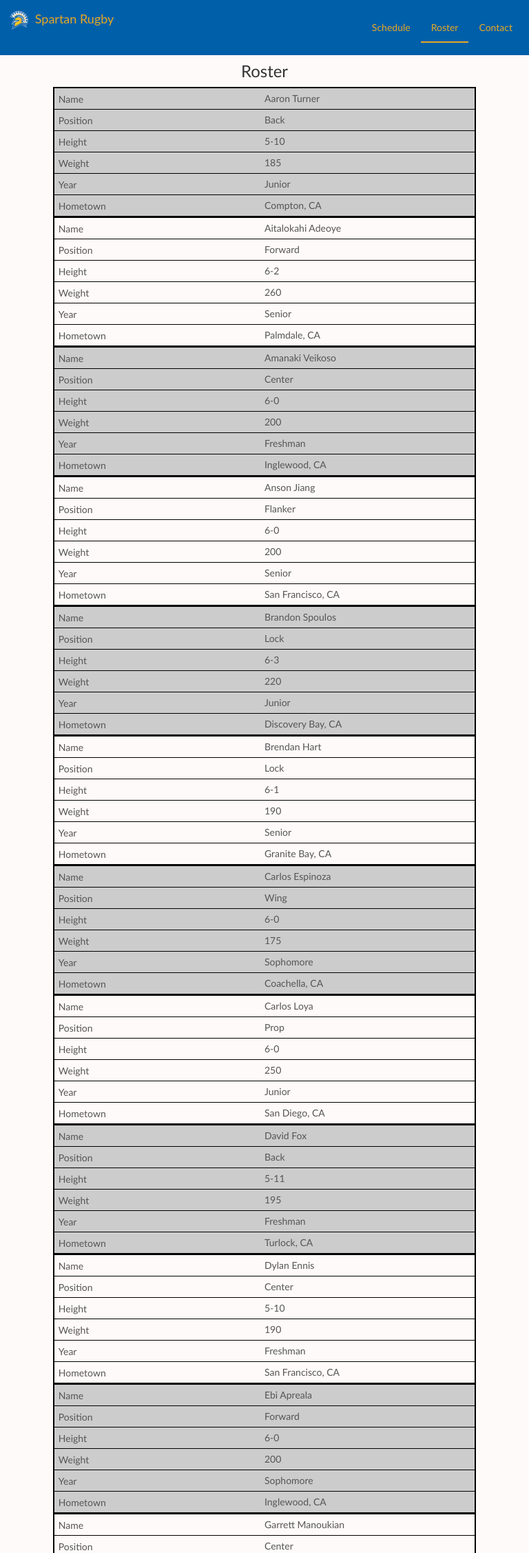
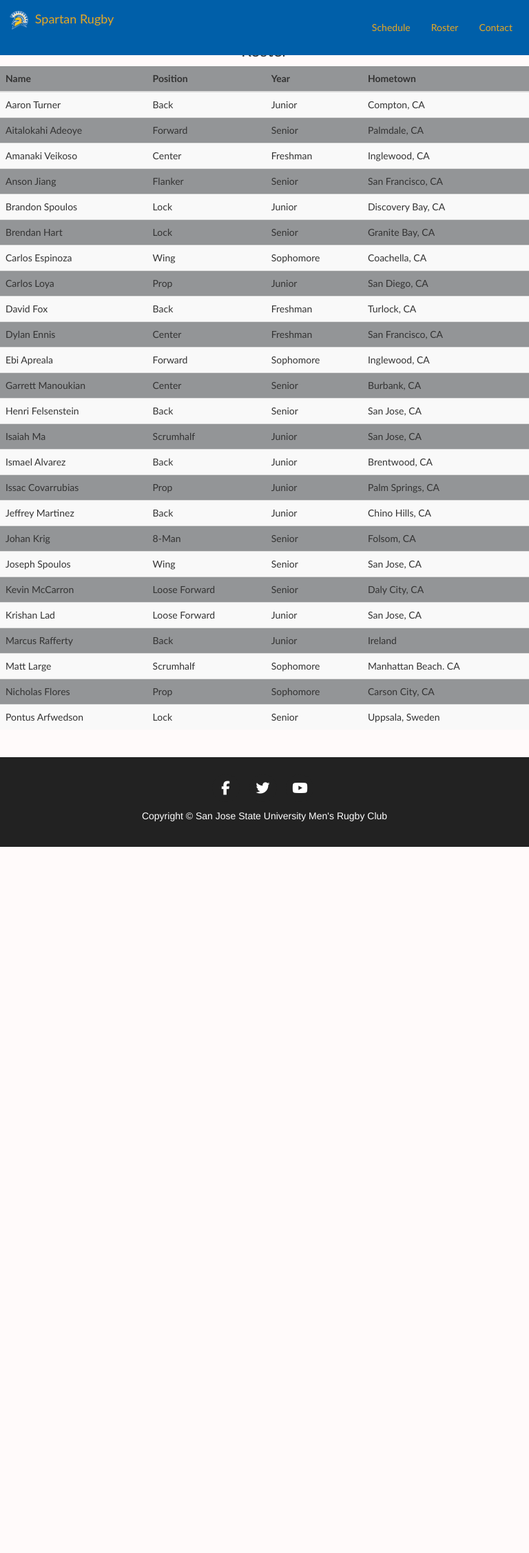
Before and after one commit to ans0nJ/sjsu-rugby, a Flask app: page /roster/ in a window 768 px wide. Shown: the top 2252 px of the page at 69% size. After the commit the page ends 1228 px from the top, so only its background shows below. Run offline with Flask 2, Linux system fonts and the light colour scheme; data comes from the database, SQL or seed files in the repository; some libraries are stand-ins or nearby versions.

Commit message:
changed tables

```diff
--- a/static/css/style.css
+++ b/static/css/style.css
@@ -3,7 +3,6 @@
     width: 100%;
     margin: auto;
     position: relative;
-    color: #555;
     font-family: "Trebuchet MS", Helvetica, sans-serif;
     background-color: #FFFAFA;
 }
@@ -42,7 +41,7 @@
 }
 
 .navbar-fixed-top .navbar-brand {
-    padding: 0 15px;
+    padding: 15px 0;
 }
 
 .navbar-default .navbar-nav > .active > a,
@@ -54,6 +53,11 @@
 /* Footer */
 footer {
 	background-color: #939597;
+}
+
+.bg-dark {
+  background-color: #222222;
+  color: white;
 }
 
 h1, h2, h3, strong {
@@ -97,7 +101,16 @@ ul.social-buttons li a:active {
   background-color: #fed136;
 }
 
+/* Tables */
+.table-striped {
+	background-color: #939597;
+}
+
 /* Home Page */
+.home {
+	color: #939597;
+}
+
 header {
   position: relative;
   min-width: 100%;
@@ -144,6 +157,7 @@ iframe {
 	padding-bottom: 40px;
 	margin-left: auto;
 	margin-right: auto;
+	color: #939597;
 }
 
 .name {
@@ -156,54 +170,14 @@ iframe {
 	width: auto;
 }
 
-/* Roster Page */
-.roster {
+/* Roster and Schedule Pages */
+.roster, .schedule {
+	display: block;
 	text-align: center;
 	padding-top: 20px;
 	padding-bottom: 20px;
 	margin-left: auto;
 	margin-right: auto;
-}
-
-/* Schedule Page */
-.schedule {
-    display: block;
-	padding-top: 20px;
-	padding-bottom: 30px;
-	margin-left: auto;
-	margin-right: auto;
-	text-align: center;
-}
-
-/* Tables */
-thead {
-	font-weight: bold;
-	font-size: 15px;
-}
-
-table {
-	border-collapse: collapse;
-	width: 80%;
-	height: auto;
-}
-
-table, th, td {
-	border: 1px solid black;
-}
-
-td {
-	vertical-align: bottom;
-	padding: 5px;
-}
-
-th {
-	text-align: left;
-}
-
-@media(min-width : 768px) {
-    .navbar-fixed-top .navbar-brand {
-        padding: 15px 0;
-    }
 }
 
 /* Smartphones (portrait and landscape) ----------- */
@@ -219,6 +193,10 @@ th {
         padding: 15px 0;
     }
 
+    .navbar .active a {
+    	border-bottom: none;
+    }
+
     .about, .location-info{
     	padding: 1em;
     }
@@ -229,56 +207,11 @@ th {
 
     .body, .home {
         width: 100%;
+        padding-top: 40px;
     }
 
 	.schedule, .contact, .roster{
 	    width: 100%;
 	    padding-top: 0em;
 	}
-
-	/* Force table to not be like tables anymore */
-	table, thead, tbody, th, td, tr {
-		display: block;
-	}
-
-	/* Hide table headers (but not display: none;, for accessibility) */
-	thead tr {
-		position: absolute;
-		top: -9999px;
-		left: -9999px;
-	}
-
-	tr { border: 1px solid black; }
-
-	td {
-		/* Behave  like a "row" */
-		border: none;
-		border-bottom: 1px solid black;
-		position: relative;
-		padding-left: 50%;
-	}
-
-	td:before {
-		/* Now like a table header */
-		position: absolute;
-		/* Top/left values mimic padding */
-		top: 6px;
-		left: 6px;
-		width: 45%;
-		padding-right: 10px;
-		white-space: nowrap;
-	}
-
-	/* Label the data */
-	.roster td:nth-of-type(1):before { content: "Name"; }
-	.roster td:nth-of-type(2):before { content: "Position"; }
-	.roster td:nth-of-type(3):before { content: "Height"; }
-	.roster td:nth-of-type(4):before { content: "Weight"; }
-	.roster td:nth-of-type(5):before { content: "Year"; }
-	.roster td:nth-of-type(6):before { content: "Hometown"; }
-
-	.schedule td:nth-of-type(1):before { content: "Name"; }
-	.schedule td:nth-of-type(2):before { content: "Opponent"; }
-	.schedule td:nth-of-type(3):before { content: "Location"; }
-	.schedule td:nth-of-type(4):before { content: "Kickoff Time"; }
 }
--- a/static/js/app.js
+++ /dev/null
@@ -1,6 +0,0 @@
-$(document).ready(function(){
-	$("tr:odd").css("background-color", "#cccccc");
-	if($(window).width() < 768){
-		$(".navbar .active a").css("border-bottom", "none");
-	}
-});
--- a/templates/contact.html
+++ b/templates/contact.html
@@ -1,4 +1,5 @@
 {% extends "index.html" %}
+{% block title %}San Jose State University Men's Rugby - Contact{% endblock %}
 {% set active_page = "contact" %}
 {% block content %}
 <div class="contact">
--- a/templates/home.html
+++ b/templates/home.html
@@ -1,4 +1,5 @@
 {% extends "index.html" %}
+{% block title %}San Jose State University Men's Rugby{% endblock %}
 {% block content %}
 <div class="home">
     <header>
--- a/templates/index.html
+++ b/templates/index.html
@@ -7,7 +7,7 @@
     <link rel="stylesheet" href="https://maxcdn.bootstrapcdn.com/bootstrap/3.3.7/css/bootstrap.min.css">
     <link rel="stylesheet" href="{{ url_for('static', filename='css/style.css')}}">
 
-    <title>San Jose State University Men's Rugby Page</title>
+    <title>{% block title %}{% endblock %}</title>
 </head>
 <body>
     <nav class="navbar navbar-default navbar-fixed-top">
@@ -42,7 +42,7 @@
         {% block content %}
         {% endblock %}
     </div>
-    <footer>
+    <footer class="bg-dark">
         <div class="container">
             <div class="row">
                 <div class="col-md-6">
@@ -61,6 +61,5 @@
 </body>
 <script src="https://ajax.googleapis.com/ajax/libs/jquery/3.1.1/jquery.min.js"></script>
 <script src="https://maxcdn.bootstrapcdn.com/bootstrap/3.3.7/js/bootstrap.min.js"></script>
-<script src="{{ url_for('static', filename='js/app.js') }}"></script>
 <script src="https://use.fontawesome.com/eea2835d69.js"></script>
 </html>
--- a/templates/roster.html
+++ b/templates/roster.html
@@ -1,35 +1,28 @@
 {% extends "index.html" %}
-
+{% block title %}San Jose State University Men's Rugby - Roster{% endblock %}
 {% set active_page = "roster" %}
-
 {% block content %}
-
 <div class="roster">
     <center>
     <h3>Roster</h3>
-    <table border=1 class="player-table">
+    <table class="table table-striped">
         <thead>
-            <td>Name</td>
-            <td>Position</td>
-            <td>Height</td>
-            <td>Weight</td>
-            <td>Year</td>
-            <td>Hometown</td>
+            <tr>
+                <th>Name</th>
+                <th>Position</th>
+                <th>Year</th>
+                <th>Hometown</th>
+            </tr>
         </thead>
-
         {% for player in roster %}
         <tr>
             <td>{{ player.Name }}</td>
             <td>{{ player.Position }}</td>
-            <td>{{ player.Height }}</td>
-            <td>{{ player.Weight }}</td>
             <td>{{ player.Year }}</td>
             <td>{{ player.Hometown }}</td>
         </tr>
         {% endfor %}
     </table>
-</center>
-
+    </center>
 </div>
-
 {% endblock %}
```
Also changed, not shown: templates/schedule.html (+9 -11 lines), static/img/sjsuheader.png (deleted), 2 other files.
